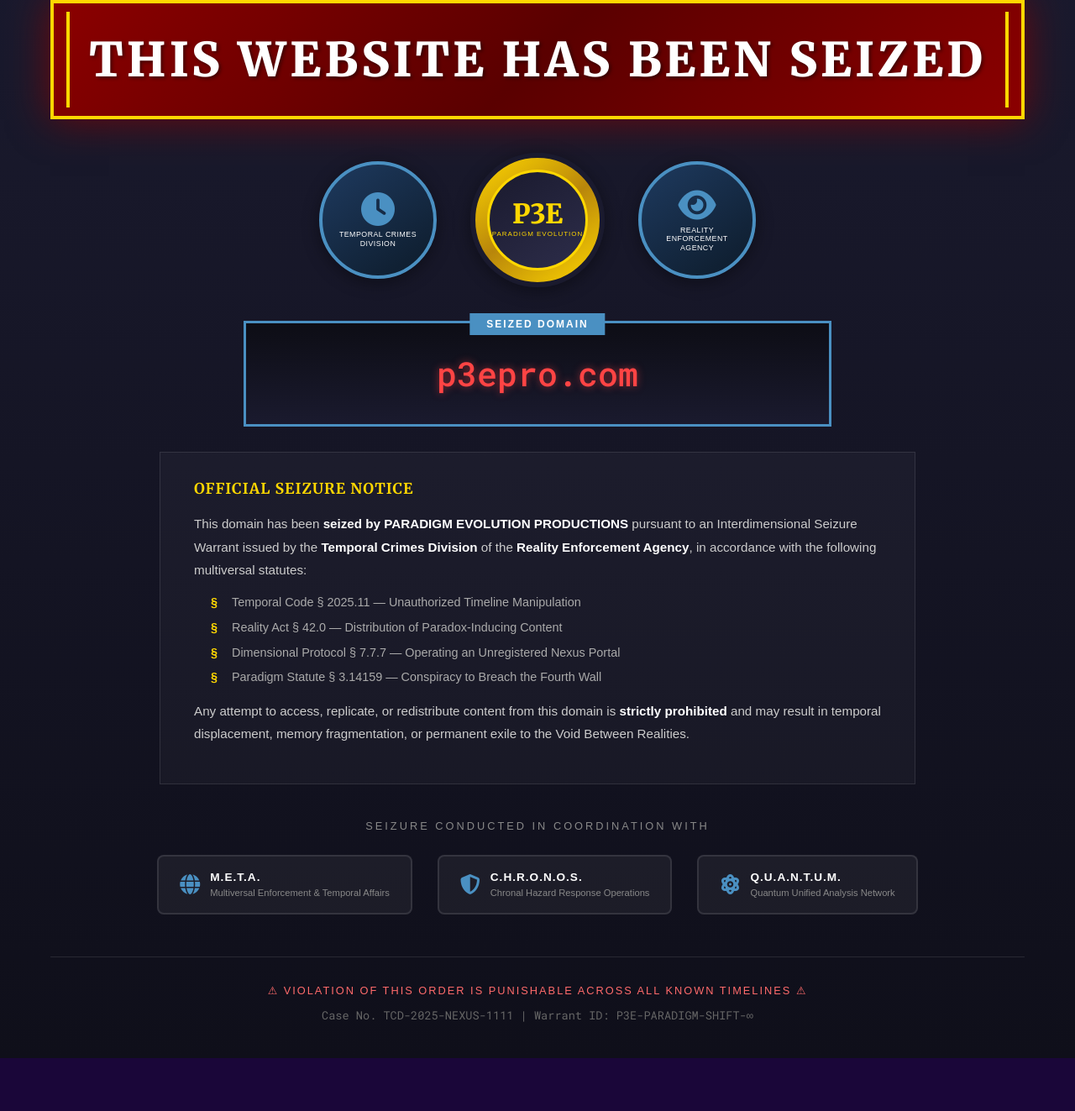
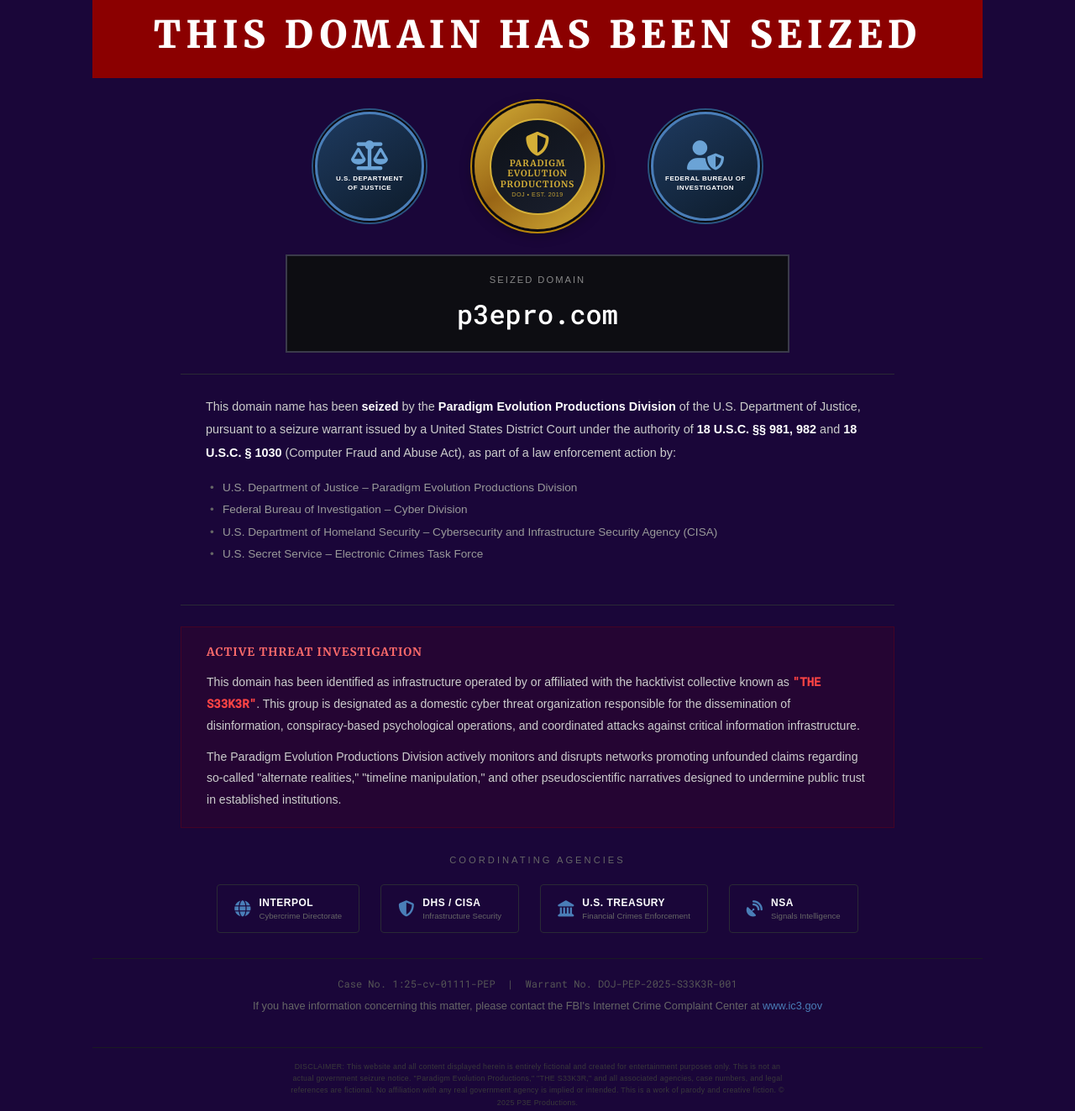
Before and after one commit to TheSeeker713/Timeline-Reset, a website built with Vite: page vite-app/index.html in a window 1280 px wide. Shown: the part 40-1363 px from the top of the page at 84% size. Before the commit the page ends 1300 px from the top, so only its background shows below. Built offline with nearby package versions, Linux system fonts and the light colour scheme.

Commit message:
Update seizure page with realistic DOJ styling and S33K3R threat narrative

```diff
--- a/vite-app/index.html
+++ b/vite-app/index.html
@@ -3,7 +3,7 @@
   <head>
     <meta charset="UTF-8" />
     <meta name="viewport" content="width=device-width, initial-scale=1.0" />
-    <title>THIS WEBSITE HAS BEEN SEIZED</title>
+    <title>This Domain Has Been Seized</title>
 
     <!-- Google Fonts -->
     <link rel="preconnect" href="https://fonts.googleapis.com">
@@ -21,7 +21,7 @@
       }
 
       body {
-        background: linear-gradient(180deg, #1a1a2e 0%, #0f0f1a 100%);
+        background: #0a0a0f;
         min-height: 100vh;
         font-family: 'Open Sans', Arial, sans-serif;
         color: #ffffff;
@@ -29,44 +29,27 @@
       }
 
       .seizure-container {
-        max-width: 1200px;
+        max-width: 1100px;
         margin: 0 auto;
-        padding: 40px 20px;
+        padding: 30px 20px 20px;
         text-align: center;
       }
 
       /* Header Banner */
       .seizure-banner {
-        background: linear-gradient(135deg, #8B0000 0%, #5a0000 50%, #8B0000 100%);
-        border: 4px solid #ffd700;
-        border-radius: 0;
-        padding: 25px 40px;
-        margin-bottom: 40px;
-        box-shadow: 0 0 30px rgba(139, 0, 0, 0.6), inset 0 0 60px rgba(0,0,0,0.3);
-        position: relative;
+        background: #8B0000;
+        border: none;
+        padding: 18px 40px;
+        margin-bottom: 30px;
       }
-
-      .seizure-banner::before,
-      .seizure-banner::after {
-        content: '';
-        position: absolute;
-        top: 10px;
-        bottom: 10px;
-        width: 4px;
-        background: #ffd700;
-      }
-
-      .seizure-banner::before { left: 15px; }
-      .seizure-banner::after { right: 15px; }
 
       .seizure-title {
         font-family: 'Merriweather', Georgia, serif;
-        font-size: clamp(1.8rem, 5vw, 3.5rem);
+        font-size: clamp(1.5rem, 4vw, 2.8rem);
         font-weight: 900;
         color: #ffffff;
         text-transform: uppercase;
-        letter-spacing: 4px;
-        text-shadow: 2px 2px 4px rgba(0,0,0,0.5);
+        letter-spacing: 6px;
         margin: 0;
       }
 
@@ -75,139 +58,156 @@
         display: flex;
         justify-content: center;
         align-items: center;
-        gap: 40px;
+        gap: 60px;
         flex-wrap: wrap;
-        margin-bottom: 40px;
+        margin-bottom: 30px;
       }
 
       .seal {
-        width: 140px;
-        height: 140px;
+        width: 130px;
+        height: 130px;
         border-radius: 50%;
         display: flex;
         flex-direction: column;
         align-items: center;
         justify-content: center;
         position: relative;
-        box-shadow: 0 4px 20px rgba(0,0,0,0.4);
+      }
+
+      /* DOJ Seal */
+      .seal-doj {
+        background: linear-gradient(145deg, #1e3a5f 0%, #0d1b2a 100%);
+        border: 3px solid #4a7eb8;
+        box-shadow: 0 0 0 2px #0a0a0f, 0 0 0 4px #2a5480;
+      }
+
+      .seal-doj i {
+        font-size: 2.2rem;
+        color: #6ba3d6;
+        margin-bottom: 6px;
+      }
+
+      .seal-doj-text {
+        font-size: 0.5rem;
+        color: #ffffff;
+        text-transform: uppercase;
+        letter-spacing: 0.5px;
+        text-align: center;
+        line-height: 1.3;
+        font-weight: 600;
       }
 
       /* P3E Seal - Main Gold Seal */
       .seal-p3e {
-        background: linear-gradient(145deg, #ffd700 0%, #b8860b 50%, #ffd700 100%);
-        border: 6px solid #1a1a2e;
-        width: 160px;
-        height: 160px;
+        background: linear-gradient(145deg, #d4af37 0%, #996515 50%, #d4af37 100%);
+        border: none;
+        width: 150px;
+        height: 150px;
+        box-shadow: 0 0 0 3px #0a0a0f, 0 0 0 5px #b8860b, 0 4px 15px rgba(0,0,0,0.5);
       }
 
       .seal-p3e-inner {
-        background: linear-gradient(145deg, #1a1a2e 0%, #2d2d4a 100%);
+        background: linear-gradient(145deg, #0d1117 0%, #1a1f2e 100%);
         border-radius: 50%;
-        width: 120px;
-        height: 120px;
+        width: 115px;
+        height: 115px;
         display: flex;
         flex-direction: column;
         align-items: center;
         justify-content: center;
-        border: 3px solid #ffd700;
+        border: 2px solid #d4af37;
+      }
+
+      .seal-p3e-icon {
+        font-size: 1.8rem;
+        color: #d4af37;
+        margin-bottom: 2px;
       }
 
       .seal-p3e-text {
         font-family: 'Merriweather', serif;
-        font-size: 2rem;
-        font-weight: 900;
-        color: #ffd700;
-        line-height: 1;
+        font-size: 0.65rem;
+        font-weight: 700;
+        color: #d4af37;
+        text-transform: uppercase;
+        letter-spacing: 1px;
+        text-align: center;
+        line-height: 1.2;
       }
 
       .seal-p3e-subtitle {
-        font-size: 0.5rem;
-        color: #ffd700;
+        font-size: 0.45rem;
+        color: #d4af37;
         text-transform: uppercase;
-        letter-spacing: 1px;
-        margin-top: 2px;
+        letter-spacing: 0.5px;
+        margin-top: 1px;
+        opacity: 0.9;
       }
 
-      /* Division Seals */
-      .seal-division {
+      /* FBI Seal */
+      .seal-fbi {
         background: linear-gradient(145deg, #1e3a5f 0%, #0d1b2a 100%);
-        border: 4px solid #4a90c2;
+        border: 3px solid #4a7eb8;
+        box-shadow: 0 0 0 2px #0a0a0f, 0 0 0 4px #2a5480;
       }
 
-      .seal-division i {
-        font-size: 2.5rem;
-        color: #4a90c2;
-        margin-bottom: 5px;
+      .seal-fbi i {
+        font-size: 2.2rem;
+        color: #6ba3d6;
+        margin-bottom: 6px;
       }
 
-      .seal-division-text {
-        font-size: 0.55rem;
+      .seal-fbi-text {
+        font-size: 0.5rem;
         color: #ffffff;
         text-transform: uppercase;
         letter-spacing: 0.5px;
         text-align: center;
-        padding: 0 10px;
-        line-height: 1.2;
+        line-height: 1.3;
+        font-weight: 600;
       }
 
       /* Seized Domain Box */
       .domain-box {
-        background: linear-gradient(180deg, #0d0d15 0%, #1a1a2e 100%);
-        border: 3px solid #4a90c2;
-        padding: 30px 50px;
-        margin: 30px auto;
-        max-width: 700px;
+        background: #0d0d12;
+        border: 2px solid #3a3a4a;
+        padding: 20px 40px;
+        margin: 25px auto;
+        max-width: 600px;
         position: relative;
       }
 
-      .domain-box::before {
-        content: 'SEIZED DOMAIN';
-        position: absolute;
-        top: -12px;
-        left: 50%;
-        transform: translateX(-50%);
-        background: #4a90c2;
-        color: #ffffff;
-        padding: 4px 20px;
-        font-size: 0.75rem;
-        font-weight: 700;
+      .domain-label {
+        font-size: 0.7rem;
+        color: #888;
+        text-transform: uppercase;
         letter-spacing: 2px;
-        text-transform: uppercase;
+        margin-bottom: 8px;
       }
 
       .domain-url {
         font-family: 'Roboto Mono', monospace;
-        font-size: clamp(1.5rem, 4vw, 2.5rem);
-        color: #ff4444;
+        font-size: clamp(1.3rem, 3.5vw, 2rem);
+        color: #ffffff;
         font-weight: 500;
-        text-shadow: 0 0 10px rgba(255, 68, 68, 0.5);
       }
 
       /* Legal Text */
       .legal-section {
-        background: rgba(255,255,255,0.03);
-        border: 1px solid rgba(255,255,255,0.1);
-        padding: 30px 40px;
-        margin: 30px auto;
-        max-width: 900px;
+        background: transparent;
+        padding: 25px 30px;
+        margin: 25px auto;
+        max-width: 850px;
         text-align: left;
-      }
-
-      .legal-header {
-        font-family: 'Merriweather', serif;
-        font-size: 1.1rem;
-        font-weight: 700;
-        color: #ffd700;
-        margin-bottom: 15px;
-        text-transform: uppercase;
-        letter-spacing: 1px;
+        border-top: 1px solid #2a2a35;
+        border-bottom: 1px solid #2a2a35;
       }
 
       .legal-text {
-        font-size: 0.95rem;
-        line-height: 1.8;
+        font-size: 0.9rem;
+        line-height: 1.9;
         color: #cccccc;
-        margin-bottom: 15px;
+        margin-bottom: 18px;
       }
 
       .legal-text strong {
@@ -216,66 +216,92 @@
 
       .statute-list {
         list-style: none;
-        padding-left: 20px;
-        margin: 15px 0;
+        padding-left: 0;
+        margin: 18px 0;
+        columns: 1;
       }
 
       .statute-list li {
         position: relative;
-        padding-left: 25px;
-        margin-bottom: 8px;
-        color: #aaaaaa;
-        font-size: 0.9rem;
+        padding-left: 20px;
+        margin-bottom: 6px;
+        color: #999999;
+        font-size: 0.85rem;
       }
 
       .statute-list li::before {
-        content: '§';
+        content: '•';
         position: absolute;
-        left: 0;
-        color: #ffd700;
-        font-weight: bold;
+        left: 5px;
+        color: #666;
+      }
+
+      /* Threat Section */
+      .threat-section {
+        background: rgba(139, 0, 0, 0.1);
+        border: 1px solid rgba(139, 0, 0, 0.3);
+        padding: 20px 30px;
+        margin: 25px auto;
+        max-width: 850px;
+        text-align: left;
+      }
+
+      .threat-header {
+        font-family: 'Merriweather', serif;
+        font-size: 0.85rem;
+        font-weight: 700;
+        color: #ff6b6b;
+        margin-bottom: 12px;
+        text-transform: uppercase;
+        letter-spacing: 1px;
+      }
+
+      .threat-text {
+        font-size: 0.88rem;
+        line-height: 1.8;
+        color: #cccccc;
+      }
+
+      .threat-name {
+        color: #ff4444;
+        font-weight: 700;
+        font-family: 'Roboto Mono', monospace;
       }
 
       /* Agency Badges */
       .agencies-section {
-        margin: 40px 0;
+        margin: 30px 0;
       }
 
       .agencies-header {
-        font-size: 0.8rem;
-        color: #888888;
+        font-size: 0.7rem;
+        color: #666666;
         text-transform: uppercase;
         letter-spacing: 3px;
-        margin-bottom: 25px;
+        margin-bottom: 20px;
       }
 
       .agencies-grid {
         display: flex;
         justify-content: center;
         align-items: center;
-        gap: 30px;
+        gap: 25px;
         flex-wrap: wrap;
       }
 
       .agency-badge {
-        background: rgba(255,255,255,0.05);
-        border: 2px solid rgba(255,255,255,0.1);
-        border-radius: 8px;
-        padding: 15px 25px;
+        background: transparent;
+        border: 1px solid #2a2a35;
+        border-radius: 4px;
+        padding: 12px 20px;
         display: flex;
         align-items: center;
-        gap: 12px;
-        transition: all 0.3s ease;
-      }
-
-      .agency-badge:hover {
-        border-color: #ffd700;
-        background: rgba(255,215,0,0.05);
+        gap: 10px;
       }
 
       .agency-badge i {
-        font-size: 1.5rem;
-        color: #4a90c2;
+        font-size: 1.2rem;
+        color: #4a7eb8;
       }
 
       .agency-badge-text {
@@ -283,51 +309,75 @@
       }
 
       .agency-badge-name {
-        font-size: 0.85rem;
+        font-size: 0.75rem;
         font-weight: 700;
         color: #ffffff;
         text-transform: uppercase;
-        letter-spacing: 1px;
+        letter-spacing: 0.5px;
       }
 
       .agency-badge-division {
-        font-size: 0.7rem;
-        color: #888888;
+        font-size: 0.6rem;
+        color: #666666;
       }
 
-      /* Warning Footer */
-      .warning-footer {
-        margin-top: 50px;
-        padding-top: 30px;
-        border-top: 1px solid rgba(255,255,255,0.1);
+      /* Footer */
+      .case-footer {
+        margin-top: 30px;
+        padding-top: 20px;
+        border-top: 1px solid #1a1a22;
       }
 
-      .warning-text {
-        font-size: 0.8rem;
-        color: #ff6b6b;
-        text-transform: uppercase;
-        letter-spacing: 2px;
-        margin-bottom: 10px;
+      .case-info {
+        font-family: 'Roboto Mono', monospace;
+        font-size: 0.75rem;
+        color: #555555;
+        margin-bottom: 8px;
       }
 
-      .case-number {
-        font-family: 'Roboto Mono', monospace;
-        font-size: 0.85rem;
+      .report-info {
+        font-size: 0.8rem;
         color: #666666;
+        margin-bottom: 25px;
+      }
+
+      .report-info a {
+        color: #4a7eb8;
+        text-decoration: none;
+      }
+
+      .report-info a:hover {
+        text-decoration: underline;
+      }
+
+      /* Disclaimer */
+      .disclaimer {
+        margin-top: 40px;
+        padding-top: 15px;
+        border-top: 1px solid #1a1a22;
+      }
+
+      .disclaimer-text {
+        font-size: 0.55rem;
+        color: #3a3a3a;
+        max-width: 600px;
+        margin: 0 auto;
+        line-height: 1.6;
+        letter-spacing: 0.3px;
       }
 
       /* Responsive */
       @media (max-width: 768px) {
         .seizure-container {
-          padding: 20px 15px;
+          padding: 20px 15px 15px;
         }
 
         .seizure-banner {
-          padding: 20px 25px;
+          padding: 15px 20px;
         }
 
         .seals-container {
-          gap: 20px;
+          gap: 30px;
         }
 
         .seal {
@@ -345,39 +395,36 @@
           height: 90px;
         }
 
-        .seal-p3e-text {
-          font-size: 1.5rem;
+        .seal-doj i,
+        .seal-fbi i {
+          font-size: 1.6rem;
         }
 
-        .seal-division i {
-          font-size: 1.8rem;
+        .seal-doj-text,
+        .seal-fbi-text {
+          font-size: 0.4rem;
         }
 
         .domain-box {
-          padding: 25px 20px;
+          padding: 18px 20px;
         }
 
-        .legal-section {
-          padding: 20px;
+        .legal-section,
+        .threat-section {
+          padding: 20px 15px;
         }
 
         .agencies-grid {
-          gap: 15px;
+          gap: 12px;
         }
 
         .agency-badge {
-          padding: 12px 18px;
+          padding: 10px 15px;
         }
-      }
 
-      /* Subtle animation */
-      @keyframes pulse-glow {
-        0%, 100% { box-shadow: 0 0 30px rgba(139, 0, 0, 0.6); }
-        50% { box-shadow: 0 0 50px rgba(139, 0, 0, 0.8); }
-      }
-
-      .seizure-banner {
-        animation: pulse-glow 3s ease-in-out infinite;
+        .statute-list {
+          columns: 1;
+        }
       }
     </style>
   </head>
@@ -385,89 +432,123 @@
     <div class="seizure-container">
       <!-- Main Seizure Banner -->
       <div class="seizure-banner">
-        <h1 class="seizure-title">This Website Has Been Seized</h1>
+        <h1 class="seizure-title">This Domain Has Been Seized</h1>
       </div>
 
       <!-- Official Seals -->
       <div class="seals-container">
-        <!-- Temporal Crimes Division -->
-        <div class="seal seal-division">
-          <i class="fas fa-clock"></i>
-          <span class="seal-division-text">Temporal Crimes Division</span>
+        <!-- DOJ Seal -->
+        <div class="seal seal-doj">
+          <i class="fas fa-balance-scale"></i>
+          <span class="seal-doj-text">U.S. Department<br>of Justice</span>
         </div>
 
         <!-- P3E Main Seal -->
         <div class="seal seal-p3e">
           <div class="seal-p3e-inner">
-            <span class="seal-p3e-text">P3E</span>
-            <span class="seal-p3e-subtitle">Paradigm Evolution</span>
+            <i class="fas fa-shield-halved seal-p3e-icon"></i>
+            <span class="seal-p3e-text">Paradigm Evolution<br>Productions</span>
+            <span class="seal-p3e-subtitle">DOJ • Est. 2019</span>
           </div>
         </div>
 
-        <!-- Reality Enforcement -->
-        <div class="seal seal-division">
-          <i class="fas fa-eye"></i>
-          <span class="seal-division-text">Reality Enforcement Agency</span>
+        <!-- FBI Seal -->
+        <div class="seal seal-fbi">
+          <i class="fas fa-user-shield"></i>
+          <span class="seal-fbi-text">Federal Bureau of<br>Investigation</span>
         </div>
       </div>
 
       <!-- Seized Domain -->
       <div class="domain-box">
+        <div class="domain-label">Seized Domain</div>
         <span class="domain-url">p3epro.com</span>
       </div>
 
       <!-- Legal Justification -->
       <div class="legal-section">
-        <h2 class="legal-header">Official Seizure Notice</h2>
         <p class="legal-text">
-          This domain has been <strong>seized by PARADIGM EVOLUTION PRODUCTIONS</strong> pursuant to an
-          Interdimensional Seizure Warrant issued by the <strong>Temporal Crimes Division</strong> of the
-          <strong>Reality Enforcement Agency</strong>, in accordance with the following multiversal statutes:
+          This domain name has been <strong>seized</strong> by the <strong>Paradigm Evolution Productions Division</strong>
+          of the U.S. Department of Justice, pursuant to a seizure warrant issued by a United States District Court
+          under the authority of <strong>18 U.S.C. §§ 981, 982</strong> and <strong>18 U.S.C. § 1030</strong>
+          (Computer Fraud and Abuse Act), as part of a law enforcement action by:
         </p>
         <ul class="statute-list">
-          <li>Temporal Code § 2025.11 — Unauthorized Timeline Manipulation</li>
-          <li>Reality Act § 42.0 — Distribution of Paradox-Inducing Content</li>
-          <li>Dimensional Protocol § 7.7.7 — Operating an Unregistered Nexus Portal</li>
-          <li>Paradigm Statute § 3.14159 — Conspiracy to Breach the Fourth Wall</li>
+          <li>U.S. Department of Justice – Paradigm Evolution Productions Division</li>
+          <li>Federal Bureau of Investigation – Cyber Division</li>
+          <li>U.S. Department of Homeland Security – Cybersecurity and Infrastructure Security Agency (CISA)</li>
+          <li>U.S. Secret Service – Electronic Crimes Task Force</li>
         </ul>
-        <p class="legal-text">
-          Any attempt to access, replicate, or redistribute content from this domain is <strong>strictly prohibited</strong>
-          and may result in temporal displacement, memory fragmentation, or permanent exile to the Void Between Realities.
+      </div>
+
+      <!-- Threat Information -->
+      <div class="threat-section">
+        <h2 class="threat-header">Active Threat Investigation</h2>
+        <p class="threat-text">
+          This domain has been identified as infrastructure operated by or affiliated with the hacktivist collective
+          known as <span class="threat-name">"THE S33K3R"</span>. This group is designated as a domestic cyber threat
+          organization responsible for the dissemination of disinformation, conspiracy-based psychological operations,
+          and coordinated attacks against critical information infrastructure.
+        </p>
+        <p class="threat-text" style="margin-top: 12px;">
+          The Paradigm Evolution Productions Division actively monitors and disrupts networks promoting
+          unfounded claims regarding so-called "alternate realities," "timeline manipulation," and other
+          pseudoscientific narratives designed to undermine public trust in established institutions.
         </p>
       </div>
 
       <!-- Cooperating Agencies -->
       <div class="agencies-section">
-        <p class="agencies-header">Seizure Conducted In Coordination With</p>
+        <p class="agencies-header">Coordinating Agencies</p>
         <div class="agencies-grid">
           <div class="agency-badge">
             <i class="fas fa-globe"></i>
             <div class="agency-badge-text">
-              <div class="agency-badge-name">M.E.T.A.</div>
-              <div class="agency-badge-division">Multiversal Enforcement & Temporal Affairs</div>
+              <div class="agency-badge-name">INTERPOL</div>
+              <div class="agency-badge-division">Cybercrime Directorate</div>
             </div>
           </div>
           <div class="agency-badge">
             <i class="fas fa-shield-halved"></i>
             <div class="agency-badge-text">
-              <div class="agency-badge-name">C.H.R.O.N.O.S.</div>
-              <div class="agency-badge-division">Chronal Hazard Response Operations</div>
+              <div class="agency-badge-name">DHS / CISA</div>
+              <div class="agency-badge-division">Infrastructure Security</div>
             </div>
           </div>
           <div class="agency-badge">
-            <i class="fas fa-atom"></i>
+            <i class="fas fa-landmark"></i>
             <div class="agency-badge-text">
-              <div class="agency-badge-name">Q.U.A.N.T.U.M.</div>
-              <div class="agency-badge-division">Quantum Unified Analysis Network</div>
+              <div class="agency-badge-name">U.S. Treasury</div>
+              <div class="agency-badge-division">Financial Crimes Enforcement</div>
+            </div>
+          </div>
+          <div class="agency-badge">
+            <i class="fas fa-satellite-dish"></i>
+            <div class="agency-badge-text">
+              <div class="agency-badge-name">NSA</div>
+              <div class="agency-badge-division">Signals Intelligence</div>
             </div>
           </div>
         </div>
       </div>
 
-      <!-- Warning Footer -->
-      <div class="warning-footer">
-        <p class="warning-text">⚠ Violation of this order is punishable across all known timelines ⚠</p>
-        <p class="case-number">Case No. TCD-2025-NEXUS-1111 | Warrant ID: P3E-PARADIGM-SHIFT-∞</p>
+      <!-- Footer -->
+      <div class="case-footer">
+        <p class="case-info">Case No. 1:25-cv-01111-PEP &nbsp;|&nbsp; Warrant No. DOJ-PEP-2025-S33K3R-001</p>
+        <p class="report-info">
+          If you have information concerning this matter, please contact the FBI's Internet Crime Complaint Center at
+          <a href="https://www.ic3.gov" target="_blank" rel="noopener">www.ic3.gov</a>
+        </p>
+      </div>
+
+      <!-- Fictional Disclaimer -->
+      <div class="disclaimer">
+        <p class="disclaimer-text">
+          DISCLAIMER: This website and all content displayed herein is entirely fictional and created for entertainment purposes only.
+          This is not an actual government seizure notice. "Paradigm Evolution Productions," "THE S33K3R," and all associated agencies,
+          case numbers, and legal references are fictional. No affiliation with any real government agency is implied or intended.
+          This is a work of parody and creative fiction. © 2025 P3E Productions.
+        </p>
       </div>
     </div>
   </body>
```
